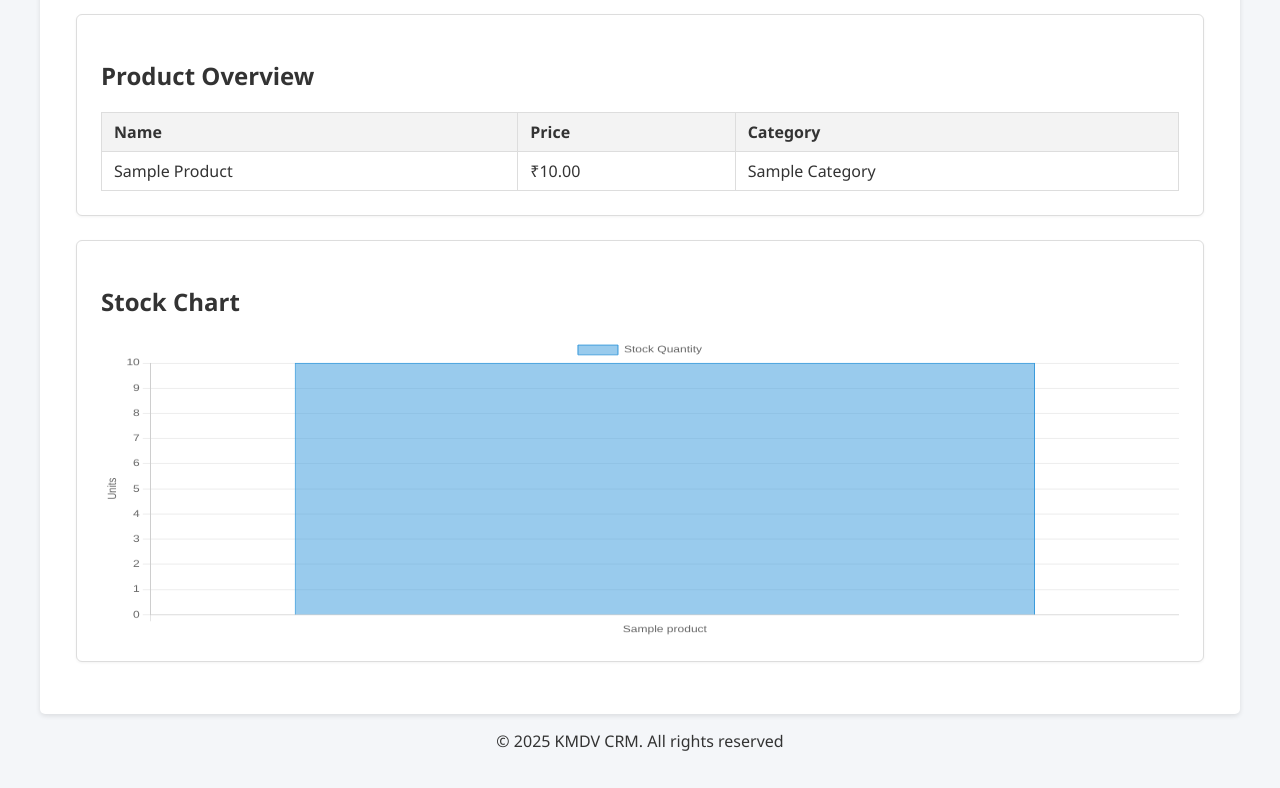
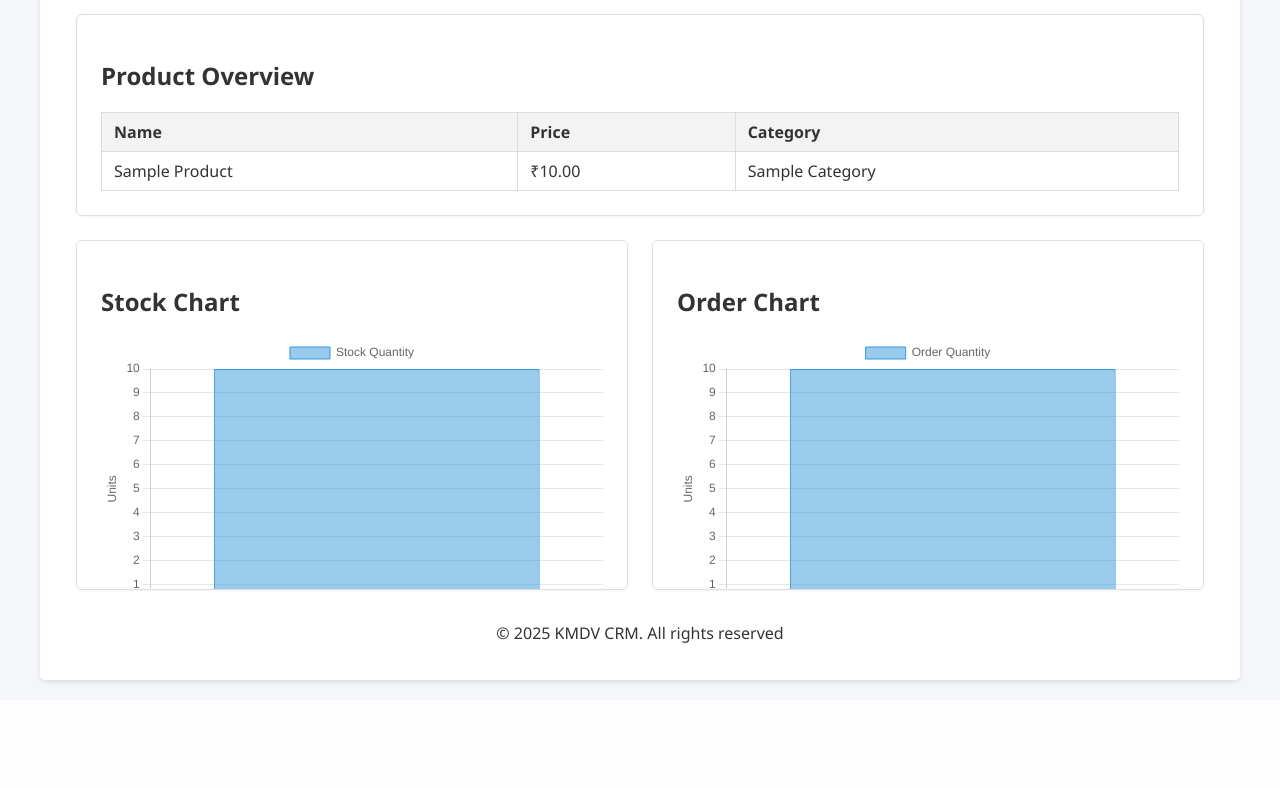
Before and after one commit to KMD-Vignesh/KMDV-CRM, a Django app: page / in a window 1280 px wide. Shown: the part 621-1409 px from the top of the page. After the commit the page ends 1306 px from the top, so only its background shows below. Run offline with Django 5.2, Linux system fonts and the light colour scheme; a user stored in the database is signed in; tables that the repository leaves empty hold one stand-in row (values such as "Sample post").

Commit message:
dashboard chart

```diff
--- a/app/templates/app/base/dashboard.html
+++ b/app/templates/app/base/dashboard.html
@@ -101,15 +101,27 @@
   </section>
 
   <!-- ---------- CHART ---------- -->
-  <section class="card">
-    <h2>Stock Chart</h2>
+  <section class="grid-2">
+    <div class="card scroll">
+          <h2>Stock Chart</h2>
     {% if inventory_summary and inventory_summary|length > 0 %}
     <canvas id="stockChart" width="600" height="300"></canvas>
     {% else %}
     <p>No data for chart</p>
     {% endif %}
+
+</div>
+    <div class="card scroll">
+    <h2>Order Chart</h2>
+    {% if order_summary and order_summary|length > 0 %}
+    <canvas id="orderChart" width="200" height="100"></canvas>
+    {% else %}
+    <p>No data for chart</p>
+    {% endif %}
+
+</div>
   </section>
-</div>
+
 
 <!-- Chart.js -->
 <script src="https://cdn.jsdelivr.net/npm/chart.js"></script>
@@ -137,5 +149,29 @@
       }
     });
   });
+
+   document.addEventListener('DOMContentLoaded', function () {
+    const ctx = document.getElementById('orderChart');
+    if (!ctx) return;
+
+    new Chart(ctx, {
+      type: 'bar',
+      data: {
+        labels: [{% for item in order_summary %}'{{ item.product__name }}'{% if not forloop.last %},{% endif %}{% endfor %}],
+        datasets: [{
+          label: 'Order Quantity',
+          data: [{% for item in order_summary %}{{ item.total }}{% if not forloop.last %},{% endif %}{% endfor %}],
+          backgroundColor: 'rgba(52, 152, 219, 0.5)',
+          borderColor: 'rgba(52, 152, 219, 1)',
+          borderWidth: 1
+        }]
+      },
+      options: {
+        responsive: true,
+        maintainAspectRatio: false,
+        scales: { y: { beginAtZero: true, title: { display: true, text: 'Units' } } }
+      }
+    });
+  });
 </script>
 {% endblock %}
```
